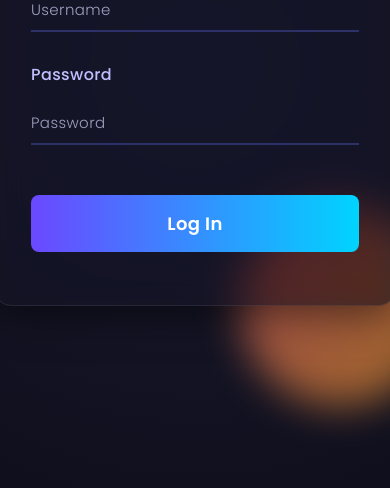
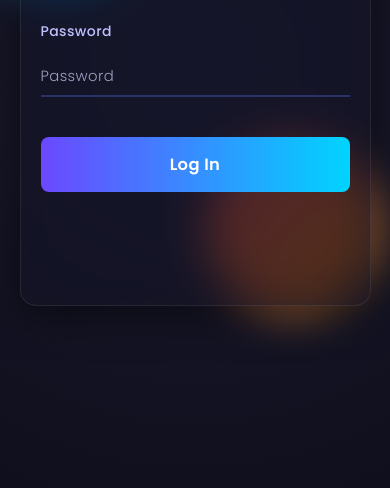
Before and after one commit to anonymouscoder819-oss/EaseWork, a website: page login.html in a window 390 px wide. Shown: the part 356-844 px from the top of the page. Drawn offline with Linux system fonts and the light colour scheme; a web font is replaced by a local one.

Commit message:
initial changes

```diff
--- a/login.html
+++ b/login.html
@@ -1,6 +1,8 @@
+<!DOCTYPE html>
 <html lang="en">
-
 <head>
+  <meta charset="UTF-8" />
+  <meta name="viewport" content="width=device-width, initial-scale=1.0"/>
   <title>Login</title>
 
   <link rel="preconnect" href="https://fonts.gstatic.com">
@@ -8,9 +10,8 @@
   <link href="https://fonts.googleapis.com/css2?family=Poppins:wght@300;500;600&display=swap" rel="stylesheet">
   <link rel="preconnect" href="https://fonts.googleapis.com">
   <link rel="preconnect" href="https://fonts.gstatic.com" crossorigin>
-  <link href="https://fonts.googleapis.com/css2?family=Bitcount+Prop+Single:wght@100..900&display=swap"
-    rel="stylesheet">
-  <!-- Stylesheet -->
+  <link href="https://fonts.googleapis.com/css2?family=Bitcount+Prop+Single:wght@100..900&display=swap" rel="stylesheet">
+
   <style media="screen">
     *,
     *:before,
@@ -26,22 +27,27 @@
 
     body {
       background: radial-gradient(circle at center, #1a1a2e 0%, #0f0f1d 100%);
-  min-height: 100vh;
+      min-height: 100dvh;
       font-family: 'Poppins', sans-serif;
+      display: flex;
+      align-items: center;
+      justify-content: center;
+      overflow-x: hidden;
     }
 
     .background {
-  width: 430px;
-  height: 520px;
+      width: clamp(320px, 85vw, 430px);
+      height: clamp(380px, 90vw, 520px);
       position: absolute;
       transform: translate(-50%, -50%);
       left: 50%;
       top: 50%;
+      pointer-events: none;
     }
 
     .background .shape {
-  height: 200px;
-  width: 200px;
+      height: clamp(160px, 45vw, 200px);
+      width: clamp(160px, 45vw, 200px);
       position: absolute;
       border-radius: 50%;
       filter: blur(20px);
@@ -61,19 +67,17 @@ body {
     }
 
     form {
-  height: 480px;
-  width: 400px;
+      height: clamp(420px, 85vh, 480px);
+      width:  min(90vw, 400px);
       background: rgba(20, 20, 35, 0.65);
-  position: absolute;
-  transform: translate(-50%, -50%);
-  top: 50%;
-  left: 50%;
+      position: relative;
       border-radius: 16px;
       backdrop-filter: blur(12px) saturate(160%);
       -webkit-backdrop-filter: blur(12px) saturate(160%);
       border: 1px solid rgba(255, 255, 255, 0.08);
       box-shadow: 0 8px 40px rgba(0, 0, 0, 0.5);
-  padding: 50px 35px;
+      padding: clamp(30px, 7vw, 50px) clamp(20px, 6vw, 35px);
+      z-index: 2;
     }
 
     form * {
@@ -85,9 +89,9 @@ form * {
     }
 
     form h3 {
-  font-size: 50px;
+      font-size: clamp(36px, 9vw, 50px);
       font-weight: 500;
-  line-height: 42px;
+      line-height: 1.1;
       text-align: center;
       font-family: "Bitcount Prop Single", system-ui;
       color: #f0f0ff;
@@ -96,68 +100,32 @@ form h3 {
 
     label {
       display: block;
-  margin-top: 30px;
-  font-size: 16px;
+      margin-top: clamp(24px, 5vw, 30px);
+      font-size: clamp(14px, 3.5vw, 16px);
       font-weight: 500;
       color: #c0c0ff;
     }
 
-input {
-  display: block;
-  height: 50px;
+    .input-container {
+      position: relative;
       width: 100%;
-  background-color: rgba(40, 40, 60, 0.5);
-  border-radius: 8px;
-  padding: 0 14px;
       margin-top: 8px;
-  font-size: 15px;
+    }
+
+    .input-container input {
+      width: 100%;
+      background: transparent;
+      border: none;
+      border-bottom: 2px solid rgba(100, 120, 255, 0.3);
+      border-radius: 0;
+      padding: 15px 0 8px 0;
+      font-size: clamp(14px, 3.8vw, 15px);
       font-weight: 300;
       color: #f0f0ff;
-  border: 1px solid rgba(100, 100, 140, 0.3);
       transition: all 0.25s ease;
     }
 
-::placeholder {
-  color: #a0a0c0;
-}
-
-button {
-  margin-top: 50px;
-  width: 100%;
-  background: linear-gradient(90deg, #6b48ff, #00d4ff);
-  color: white;
-  padding: 15px 0;
-  font-size: 18px;
-  font-weight: 600;
-  border-radius: 8px;
-  cursor: pointer;
-  border: none;
-  transition: all 0.3s ease;
-}
-
-button:hover {
-  transform: translateY(-2px);
-  box-shadow: 0 8px 25px rgba(80, 100, 255, 0.4);
-}
-
-.input-container {
-  position: relative;
-  display: block;
-  width: 100%;
-}
-
-.input-container input[type="text"],
-.input-container input[type="password"] {
-  border: none;
-  border-bottom: 2px solid rgba(100, 120, 255, 0.3);
-  border-radius: 0;
-  background: transparent;
-  padding: 15px 0 8px 0;
-  color: #f0f0ff;
-}
-
-.input-container input[type="text"]:focus,
-.input-container input[type="password"]:focus {
+    .input-container input:focus {
       border-bottom: 2px solid #6b48ff;
     }
 
@@ -174,15 +142,61 @@ button:hover {
     .input-container input:focus + .underline {
       width: 100%;
     }
+
+    ::placeholder {
+      color: #a0a0c0;
+    }
+
+    button {
+      margin-top: clamp(40px, 8vw, 50px);
+      width: 100%;
+      background: linear-gradient(90deg, #6b48ff, #00d4ff);
+      color: white;
+      padding: clamp(12px, 4vw, 15px) 0;
+      font-size: clamp(16px, 4.2vw, 18px);
+      font-weight: 600;
+      border-radius: 8px;
+      cursor: pointer;
+      border: none;
+      transition: all 0.3s ease;
+    }
+
+    button:hover {
+      transform: translateY(-2px);
+      box-shadow: 0 8px 25px rgba(80, 100, 255, 0.4);
+    }
+
+    /* Small screens adjustments */
+    @media (max-width: 480px) {
+      .background .shape:first-child  { left: -60px; top: -60px; }
+      .background .shape:last-child   { right: -20px; bottom: -60px; }
+
+      form {
+        padding: 30px 20px;
+      }
+    }
+
+    @media (max-height: 580px) {
+      form {
+        height: auto;
+        min-height: 420px;
+        margin: 20px auto;
+        position: static;
+        transform: none;
+      }
+      .background {
+        display: none;   /* optional: hides blobs on very small height screens */
+      }
+    }
   </style>
 </head>
-
 <body>
 
   <div class="background">
     <div class="shape"></div>
     <div class="shape"></div>
   </div>
+
   <form>
     <h3>Login Here</h3>
 
@@ -202,5 +216,4 @@ button:hover {
   </form>
 
 </body>
-
 </html>
```
Lines whose indentation alone changed are shown as unchanged.
